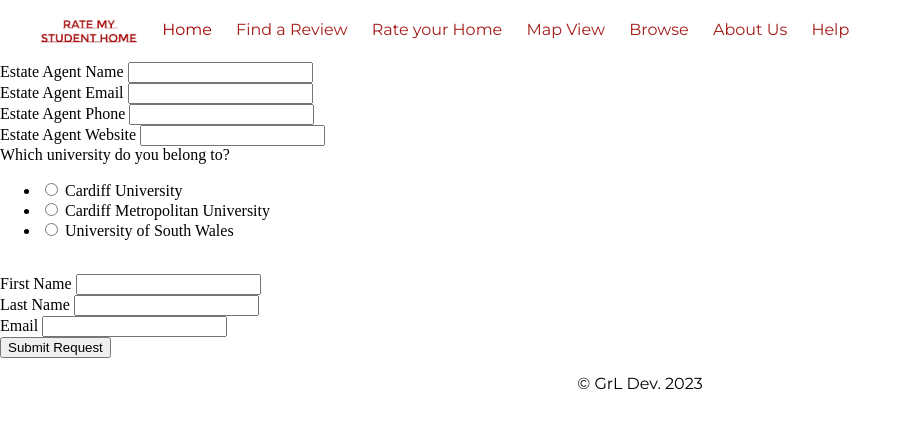
After one commit to GrLdev/Rate-My-Student-Home, a Flask app: page /request/estate-agent in a window 1280 px wide. The commit adds this page. Shown: the top 429 px of the page, without its empty margins (0-912 px from the left). Run offline with Flask 3, Linux system fonts and the light colour scheme; parts of the project's set-up code (start-up, migrations or seed data) failed here and were passed over.

Commit message:
added estate agent request class in models, added /request/estate-agent, added EstateAgentRequestForm and RequestHandleForm in forms, added handling of estate agent requests in admin-dashboard

```diff
--- a/app/forms.py
+++ b/app/forms.py
@@ -116,3 +116,20 @@ class FilterByBedroomsForm(FlaskForm):
 class FilterByBathroomsForm(FlaskForm):
     bathrooms_min = SelectField("Min Bathrooms", choices=[('1','1'),('2','2'),('3','3'),('4','4'),('5','5')], validators=[DataRequired()], default='1', id="bathrooms-min-input")
     bathrooms_max = SelectField("Max Bathrooms", choices=[('1','1'),('2','2'),('3','3'),('4','4'),('5','5')], validators=[DataRequired()], default='10+', id="bathrooms-max-input")
+
+class EstateAgentRequestForm(FlaskForm):
+    name = StringField("Estate Agent Name", validators=[DataRequired(), Length(min=2, max=58)])
+    agent_email = StringField("Estate Agent Email", validators=[DataRequired()])
+    phone = StringField("Estate Agent Phone", validators=[DataRequired()])
+    website = StringField("Estate Agent Website", validators=[DataRequired()])
+
+    university = RadioField("Which university do you belong to?", choices=[('cardiff_uni','Cardiff University'),('cardiff_met','Cardiff Metropolitan University'),('usw','University of South Wales')], validators=[DataRequired()])
+    first_name = StringField("First Name", validators=[DataRequired(), Length(min=2, max=58)])
+    last_name = StringField("Last Name", validators=[DataRequired(), Length(min=2, max=58)])
+    user_email = StringField("Email", validators=[DataRequired()])
+
+    submit = SubmitField("Submit Request")
+
+class RequestHandleForm(FlaskForm):
+    action = SelectField('Action', choices=[('accept', 'Accept'), ('reject', 'Reject')])
+    submit = SubmitField('Handle')
--- a/app/routes.py
+++ b/app/routes.py
@@ -4,8 +4,8 @@ from flask_login import current_user, login_user, logout_user, login_required
 from secret_keys import google_maps_api_key
 from sqlalchemy import or_
 from werkzeug.security import check_password_hash, generate_password_hash
-from app.models import Review, Property, House, Halls, EstateAgent, User, Admin, Report, datetime
-from app.forms import CreateReviewForm, SearchForm, SortForm, AdminLoginForm, ReportForm, RemoveReviewForm, BrowseTypeForm, SortByPropertyForm, SortByLandlordForm, FilterByRatingForm, FilterByRentForm, FilterByBedroomsForm, FilterByBathroomsForm
+from app.models import Review, Property, House, Halls, EstateAgent, User, Admin, Report, EstateAgentRequest, datetime
+from app.forms import CreateReviewForm, SearchForm, SortForm, AdminLoginForm, ReportForm, RemoveReviewForm, BrowseTypeForm, SortByPropertyForm, SortByLandlordForm, FilterByRatingForm, FilterByRentForm, FilterByBedroomsForm, FilterByBathroomsForm, EstateAgentRequestForm, RequestHandleForm
 from datetime import timedelta
 from sqlalchemy.orm import joinedload
 
@@ -235,11 +235,10 @@ def admin_login():
 @app.route('/admin-dashboard', methods=['GET', 'POST'])
 @login_required
 def admin_dashboard():
-    form = RemoveReviewForm()
-    unhandled_reports = Report.query.filter_by(handled=False).all()
-    handled_reports = Report.query.filter_by(handled=True).all()
+    report_handle_form = RemoveReviewForm()
+    request_handle_form = RequestHandleForm()
 
-    if form.validate_on_submit():
+    if report_handle_form.validate_on_submit():
         report = Report.query.filter_by(id=request.form["reported"]).first_or_404()
         review = Review.query.filter_by(id=report.review_id).first_or_404()
 
@@ -252,7 +251,42 @@ def admin_dashboard():
             flash('Review ignored', 'success')
         db.session.commit()
         return redirect(url_for('admin_dashboard'))
-    return render_template('admin-dashboard.html', title='Admin Dashboard', unhandled_reports=unhandled_reports, handled_reports=handled_reports, form=form)
+
+    if request_handle_form.validate_on_submit():
+        action = request.form.get("action")
+
+        if action == "accept":
+            if "estate-agent-request" in request.form:
+                estate_agent_request = EstateAgentRequest.query.filter_by(id=request.form["estate-agent-request"]).first_or_404()
+                estate_agent = EstateAgent(name=estate_agent_request.name, email=estate_agent_request.email, phone=estate_agent_request.phone, website=estate_agent_request.website)
+                db.session.add(estate_agent)
+                db.session.commit()
+
+                estate_agent_request.handled = True
+                estate_agent_request.estate_agent_id = estate_agent.id
+                db.session.commit()
+                flash('Estate agent request accepted', 'success')
+
+            elif "halls-request" in request.form:
+                pass
+
+        elif action == "reject":
+            if "estate-agent-request" in request.form:
+                estate_agent_request = EstateAgentRequest.query.filter_by(id=request.form["estate-agent-request"]).first_or_404()
+                estate_agent_request.handled = True
+                db.session.commit()
+                flash('Estate agent request rejected', 'success')
+
+            elif "halls-request" in request.form:
+                pass
+
+    unhandled_reports = Report.query.filter_by(handled=False).all()
+    handled_reports = Report.query.filter_by(handled=True).all()
+
+    unhandled_estate_agent_requests = EstateAgentRequest.query.filter_by(handled=False).all()
+    handled_estate_agent_requests = EstateAgentRequest.query.filter_by(handled=True).all()
+
+    return render_template('admin-dashboard.html', title='Admin Dashboard', unhandled_reports=unhandled_reports, handled_reports=handled_reports, report_handle_form=report_handle_form, request_handle_form=request_handle_form, unhandled_estate_agent_requests=unhandled_estate_agent_requests, handled_estate_agent_requests=handled_estate_agent_requests)
 
 @app.route('/admin-logout')
 @login_required
@@ -340,3 +374,28 @@ def browse_form_action(browse_type_form):
         return redirect(url_for('browse_halls'))
     elif browse_type_form.browse_type.data == 'landlord':
         return redirect(url_for('browse_landlord'))
+
+@app.route('/request/estate-agent', methods=['GET', 'POST'])
+def request_estate_agent():
+    form = EstateAgentRequestForm()
+    if form.validate_on_submit():
+        existing_user = User.query.filter_by(email=form.user_email.data).first()
+
+        if not existing_user:
+            fullname = form.first_name.data + ' ' + form.last_name.data
+            user = User(name=fullname, email=form.user_email.data, university=form.university.data)
+            db.session.add(user)
+            db.session.commit()
+        else:
+            user = existing_user
+
+        request = EstateAgentRequest(user_id=user.id, name=form.name.data, email=form.agent_email.data, phone=form.phone.data, website=form.website.data)
+        db.session.add(request)
+        db.session.commit()
+
+        flash('Request submitted successfully', 'success')
+        return redirect(url_for('home'))
+
+    for error in form.errors:
+        flash(error, 'danger')
+    return render_template('request-estate-agent.html', title='Request Estate Agent', form=form)
--- /dev/null
+++ b/app/templates/request-estate-agent.html
@@ -0,0 +1,19 @@
+{% extends "base.html" %}
+{% block content %}
+
+<form method="post" action="">
+    {{ form.csrf_token }}
+    {{ form.name.label }} {{ form.name }}<br>
+    {{ form.agent_email.label }} {{ form.agent_email }}<br>
+    {{ form.phone.label }} {{ form.phone }}<br>
+    {{ form.website.label }} {{ form.website }}<br>
+
+    {{ form.university.label }} {{ form.university }}<br>
+    {{ form.first_name.label }} {{ form.first_name }}<br>
+    {{ form.last_name.label }} {{ form.last_name }}<br>
+    {{ form.user_email.label }} {{ form.user_email }}<br>
+
+    {{ form.submit() }}
+</form>
+
+{% endblock content %}
```
Also changed, not shown: app/models.py (+15 -0 lines), app/templates/admin-dashboard.html (+72 -3 lines).
